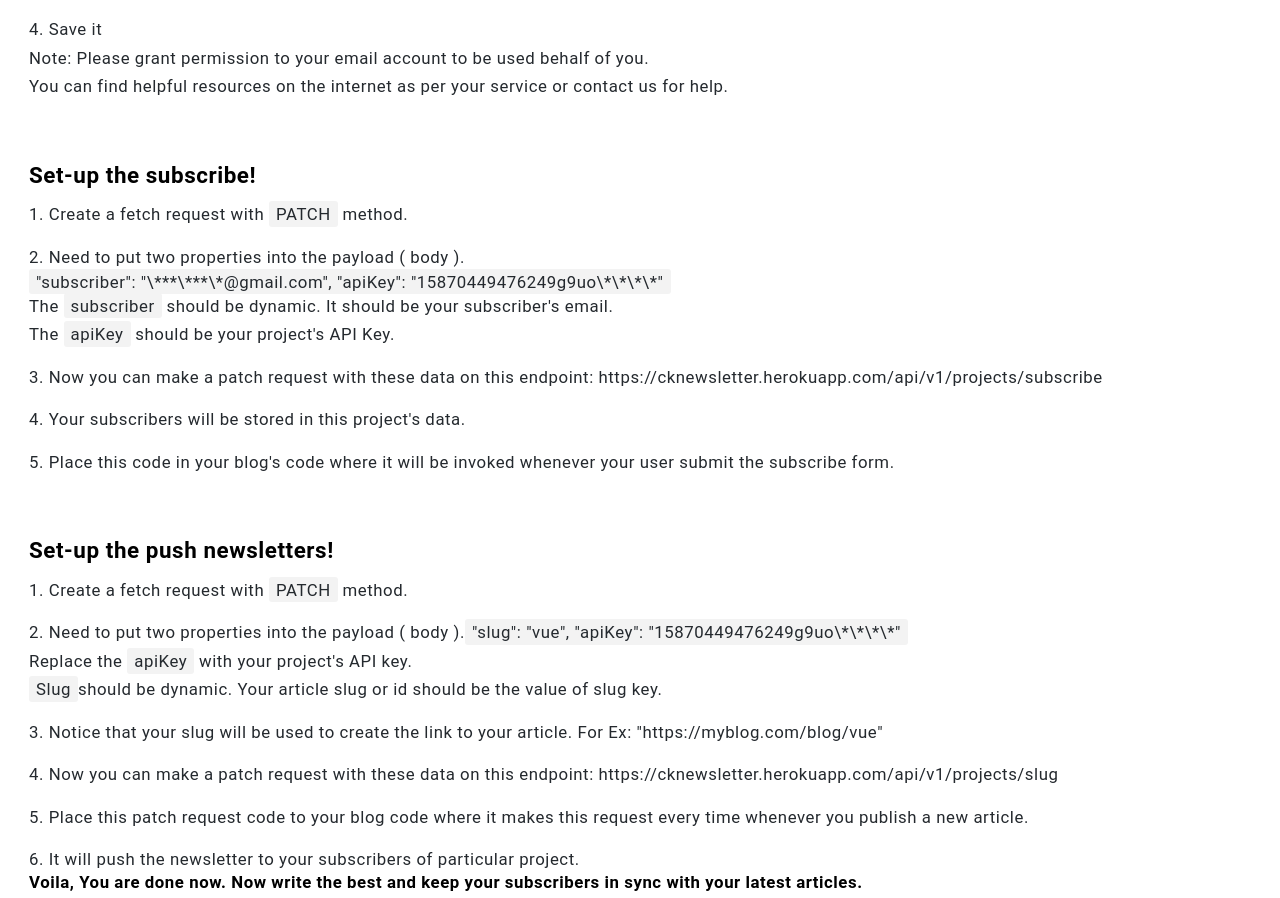
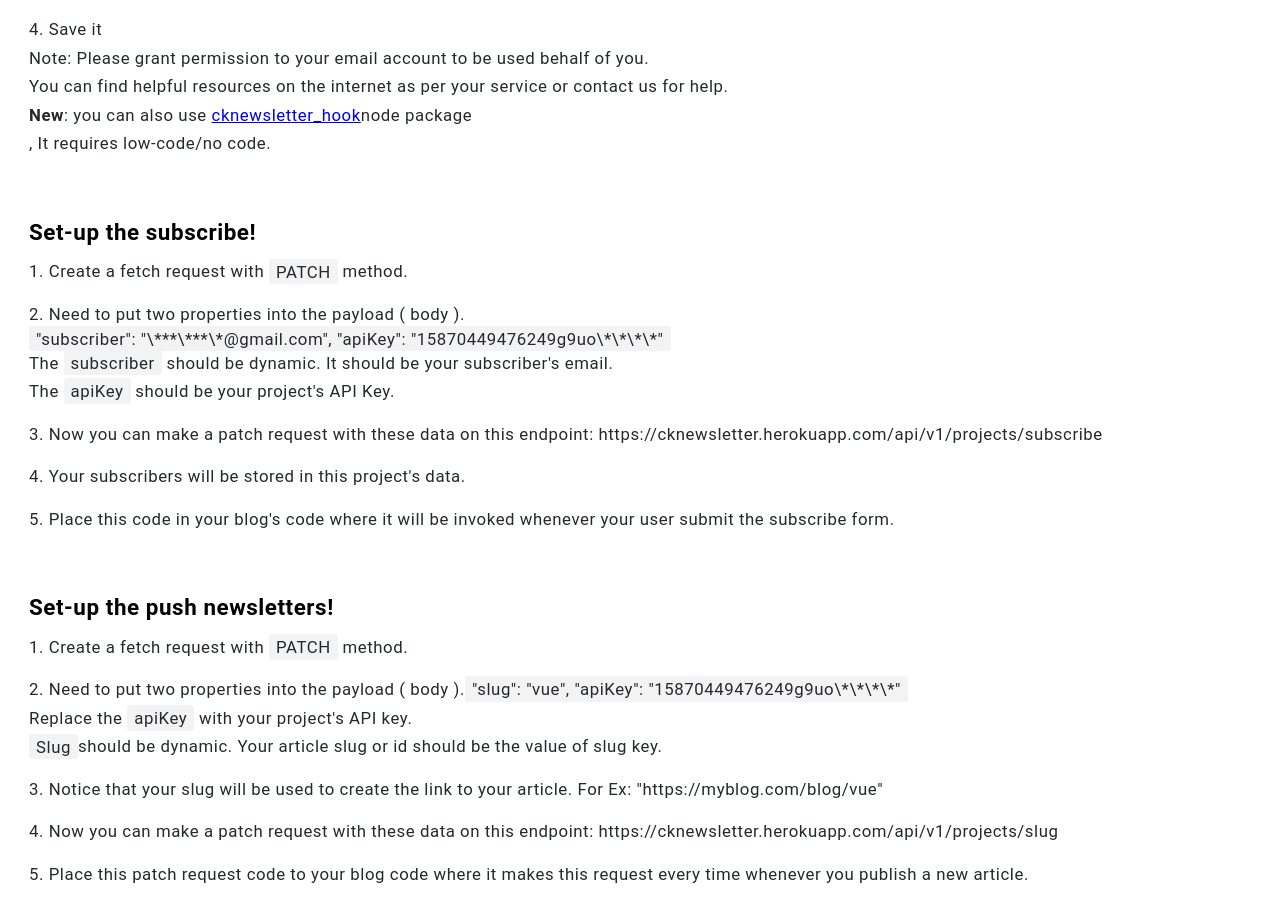
Before and after one commit to Ckbhatia/ck_newsletter_front_end, a React (Create React App) app: page /docs in a window 1280 px wide. Shown: the part 2401-3299 px from the top of the page. Built offline with nearby package versions, Linux system fonts and the light colour scheme.

Commit message:
feat: add a cknewsletter hook link
Add a cknewsletter_hook node package's link to the doc.

```diff
--- a/src/components/Docs.jsx
+++ b/src/components/Docs.jsx
@@ -122,6 +122,8 @@ export default function Docs() {
           </ol>
             <p>Note: Please grant permission to your email account to be used behalf of you.</p>
             <p>You can find helpful resources on the internet as per your service or contact us for help.</p>
+
+          <p><b className={{color: "red"}}>New</b>: you can also use <a href="https://www.npmjs.com/package/cknewsletter_hook" target="_blank">cknewsletter_hook</a>node package<br />, It requires low-code/no code.</p>
 
           <h3 id="four">Set-up the subscribe!</h3>
 
```
